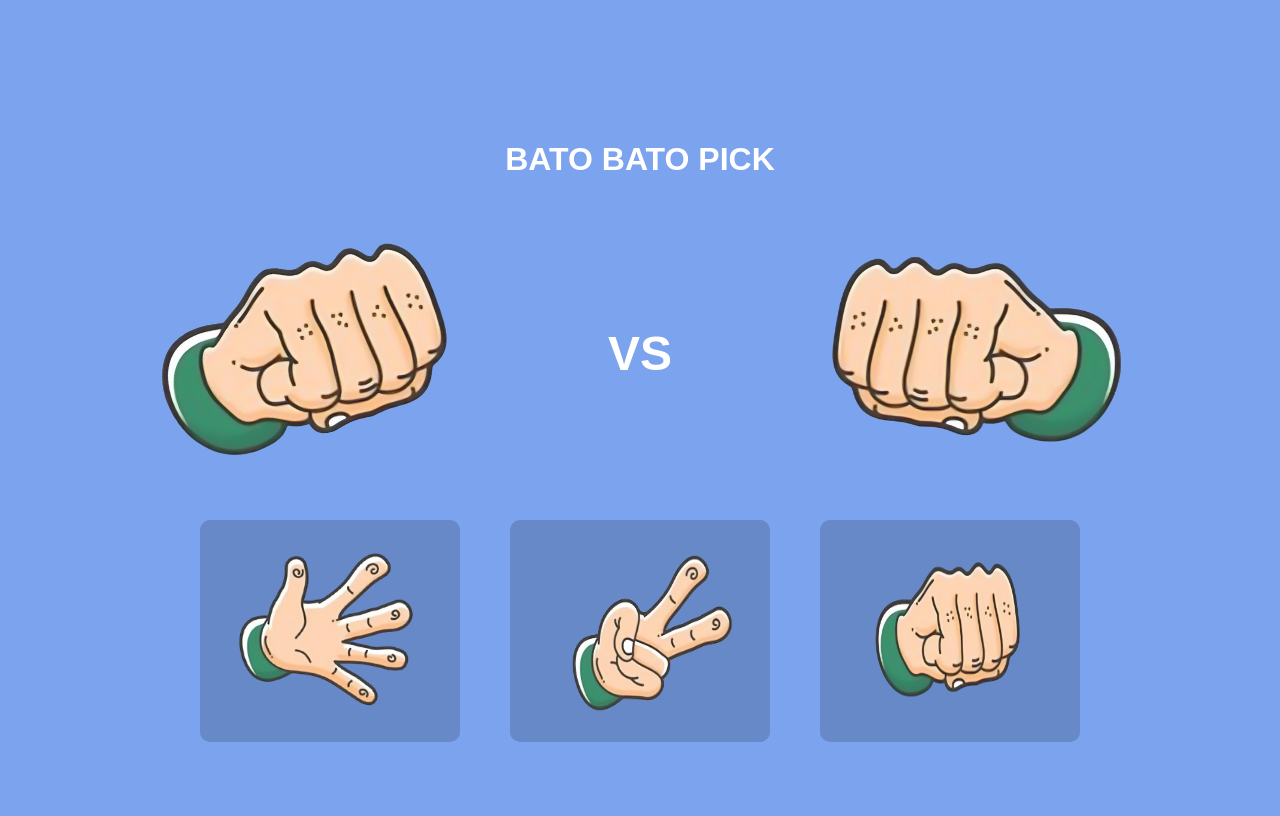
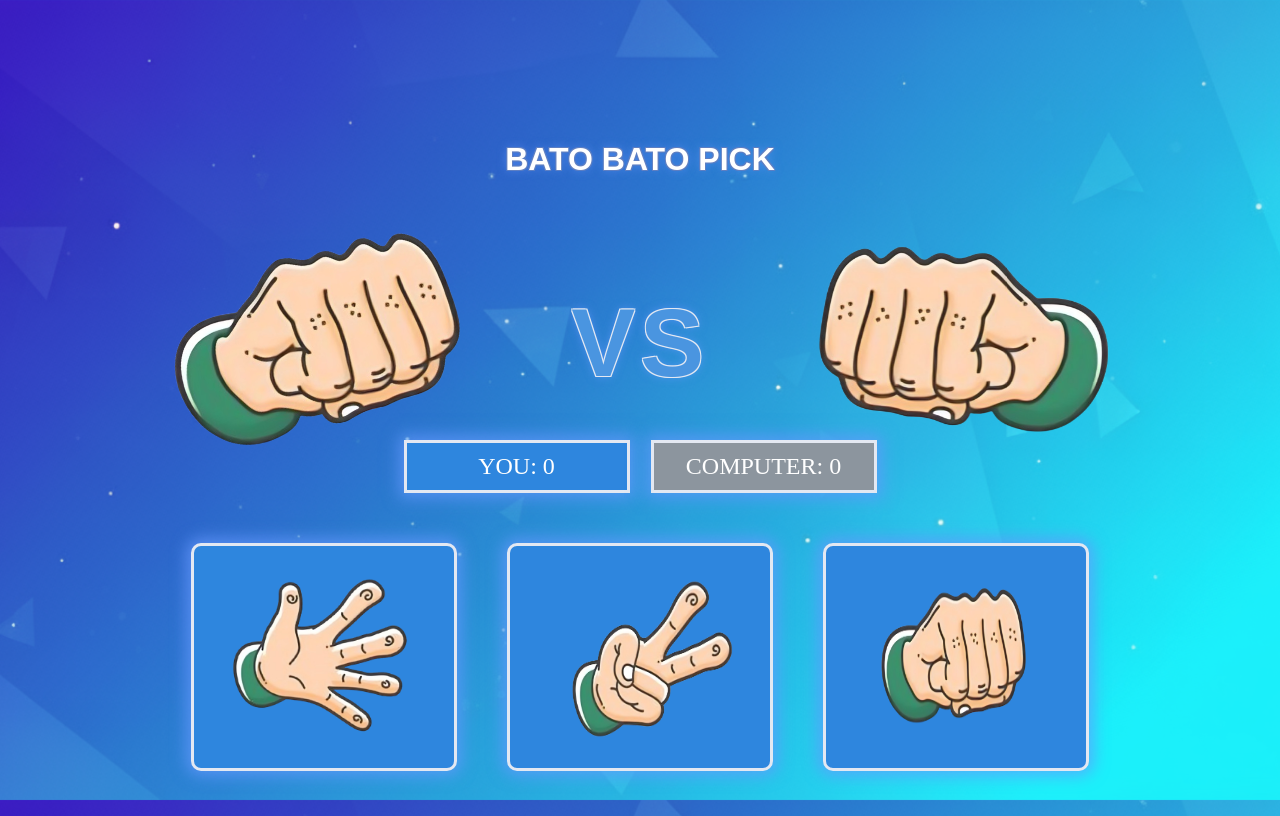
Before and after one commit to josephkein/Projects, a PHP site: page / in a window 1280 px wide. Run offline with PHP 8.4, Linux system fonts and the light colour scheme.

Commit message:
Restore BatoBatoPick

```diff
--- a/BatoBatiPIck/index.html
+++ b/BatoBatiPIck/index.html
@@ -11,17 +11,24 @@
         <h1 id="wins">BATO BATO PICK</h1>
         <div class="playerVsCom">
             <div class="rotateP">
-                <img src="bato-removebg-preview.png" alt="" id="player">
+                <img src="images/bato-removebg-preview.png" alt="" id="player">
             </div>
-            <h1>VS</h1>
+            <h1 id="vs">VS</h1>
             <div class="rotateC">
-                <img src="bato-removebg-preview.png" alt="" id="computer">
+                <img src="images/bato-removebg-preview.png" alt="" id="computer">
             </div>
         </div>
+
         <div id="choices">
-            <img src="papel-removebg-preview.png" alt="" onclick="returnChoice('papel')">
-            <img src="gunting-removebg-preview.png" alt="" onclick="returnChoice('gunting')">
-            <img src="bato-removebg-preview.png" alt="" onclick="returnChoice('bato')">
+            <div class="playerscores">
+                <div id="scoreP">YOU: 0</div>
+                <div id="scoreC">COMPUTER: 0</div>
+            </div>
+            <div id="chImg">
+                <img src="images/papel-removebg-preview.png" alt="g" onclick="returnChoice('papel')">
+                <img src="images/gunting-removebg-preview.png" alt="" onclick="returnChoice('gunting')">
+                <img src="images/bato-removebg-preview.png" alt="" onclick="returnChoice('bato')">
+            </div>
         </div>
         <button id="ag">PLAY AGAIN</button>
     </div>
--- a/BatoBatiPIck/main.js
+++ b/BatoBatiPIck/main.js
@@ -1,10 +1,10 @@
 let player = document.getElementById("player");
 let computer = document.getElementById("computer");
 const playAgain = document.getElementById("ag");
-
-const choices = [{ choice: "papel", src: "papel-removebg-preview.png"},
-                 { choice: "gunting", src: "gunting-removebg-preview.png"},
-                 { choice: "bato", src: "bato-removebg-preview.png"}];
+let p = 0, c = 0;
+const choices = [{ choice: "papel", src: "images/papel-removebg-preview.png"},
+                 { choice: "gunting", src: "images/gunting-removebg-preview.png"},
+                 { choice: "bato", src: "images/bato-removebg-preview.png"}];
 const [papel, gunting, bato] = choices;
 
 function returnChoice(choice){
@@ -14,8 +14,12 @@ function returnChoice(choice){
 
     player.style.animation = "batopick 1.8s ease infinite";
     computer.style.animation = "batopick 1.8s ease infinite";
-    document.getElementById("choices").style.display = "none";
-
+    document.getElementById("chImg").style.display = "none";
+    if (window.innerWidth > 750){
+    document.getElementById("choices").style.top = "65%";
+    }else{
+        document.getElementById("choices").style.top = "50%";
+    }
     if (choice == papel.choice){
         sr = papel.src;
         playerC = papel.choice;
@@ -47,15 +51,19 @@ function returnChoice(choice){
         player.style.animation = "none";
         computer.style.animation = "none";
         if (winner(playerC, computerC) == "PLAYER WINS"){
-            aud = new Audio('kids-saying-yay-sound-effect_3.mp3');
+            p++;
+            document.getElementById("scoreP").textContent = `YOU: ${p}`;
+            aud = new Audio('audio/kids-saying-yay-sound-effect_3.mp3');
             aud.play();
         }
         else if (winner(playerC, computerC) == "COMPUTER WINS"){
-            aud = new Audio('malupiton-aray-ko.mp3');
+            c++;
+            document.getElementById("scoreC").textContent = `COMPUTER: ${c}`;
+            aud = new Audio('audio/malupiton-aray-ko.mp3');
             aud.play();
         }
         else{
-            aud = new Audio('dry-fart.mp3');
+            aud = new Audio('audio/dry-fart.mp3');
             aud.play();
         }
         document.getElementById("wins").textContent = winner(playerC, computerC);
@@ -69,7 +77,13 @@ playAgain.addEventListener('click', function(){
     computer.src = bato.src;
     player.style.animation = "none";
     computer.style.animation = "none";
-    document.getElementById("choices").style.display = "flex";
+    document.getElementById("chImg").style.display = "flex";
+    if (window.innerWidth > 750){
+    document.getElementById("choices").style.top = "55%";
+    }
+    else{
+        document.getElementById("choices").style.top = "45%";
+    }
     document.getElementById("ag").style.display = "none";
 });
 
--- a/BatoBatiPIck/style.css
+++ b/BatoBatiPIck/style.css
@@ -1,5 +1,9 @@
 body{
-    background-color: rgb(124, 163, 237);
+    background-image: url("images/Gemini_Generated_Image_6x517g6x517g6x51.png");
+    background-size: cover;
+    background-repeat: no-repeat;
+    background-position: center center;
+    background-attachment: fixed;
     overflow: hidden;
     caret-color: transparent;
 }
@@ -14,23 +18,73 @@ img{
     flex-direction: column;
     gap: 400px;
 }
+#vs{
+  font-family: Arial, sans-serif;
+  font-weight: bold;
+  font-size: 6em;
+  text-transform: uppercase;
+  letter-spacing: 0.05em;
+  color: #4a95e0;
+  text-shadow:
+    -1px -1px 0 #e3e8f2,
+    1px -1px 0 #e3e8f2,
+    -1px 1px 0 #e3e8f2,
+    1px 1px 0 #e3e8f2,
+    0 0 10px rgba(102, 153, 255, 0.7);
+}
+.playerscores{
+    display: flex;
+    gap: 21px;
+}
+.playerscores div{
+    padding: 10px;
+    width: 200px;
+    text-align: center;
+    font-size: 1.5rem;
+    color: white;
+}
+#scoreP{
+    background-color: #2e86de;
+    border: 3px solid #e3e8f2;
+    box-shadow: 0 0 15px 5px rgba(102, 153, 255, 0.7);
+}
+#scoreC{
+    background-color: #8c959e;
+    border: 3px solid #e3e8f2;
+    box-shadow: 0 0 15px 5px rgba(102, 153, 255, 0.7);
+}
 #choices{
     display: flex;
+    flex-direction: column;
+    align-items: center;
     gap: 50px;
+    justify-content: center;
     position: absolute;
-    top:65%;
+    top:55%;
 }
-#choices img{
+#chImg{
+    display: flex;
+    gap: 50px;
+}
+#chImg img{
     max-width: 200px;
-    background-color: rgb(103, 137, 200);
+    background-color: #2e86de;
+    border: 3px solid #e3e8f2;
+    box-shadow: 0 0 15px 5px rgba(102, 153, 255, 0.7);
     padding: 30px;
     border-radius: 10px;
     transition: transform 0.5s;
 }
-#choices img:hover{
+#chImg img:hover{
     transform: scale(1.08);
 }
 #wins{
+    text-shadow:
+    -1px -1px 0 #5e7fc2,
+    1px -1px 0 #5e7fc2,
+    -1px 1px 0 #5e7fc2,
+    1px 1px 0 #5e7fc2,
+    0 0 10px rgba(102, 153, 255, 0.7);
     color: white;
     font-family: Arial, Helvetica, sans-serif;
     position: absolute;
@@ -40,9 +94,9 @@ img{
     display: flex;
     justify-content: space-around;
     align-items: center;
-    gap: 100px;
+    gap: 50px;
     position: absolute;
-    top: 30%;
+    top: 28%;
 }
 .playerVsCom h1{
     color: white;
```
Also changed, not shown: other parts of BatoBatiPIck/style.css (+37 -8 lines), BatoBatiPIck/images/Gemini_Generated_Image_6x517g6x517g6x51.png (added), BatoBatiPIck/images/bato-removebg-preview.png (renamed from BatoBatiPIck/bato-removebg-preview.png), BatoBatiPIck/images/gunting-removebg-preview.png (renamed from BatoBatiPIck/gunting-removebg-preview.png), BatoBatiPIck/images/papel-removebg-preview.png (renamed from BatoBatiPIck/papel-removebg-preview.png), 6 other files.
